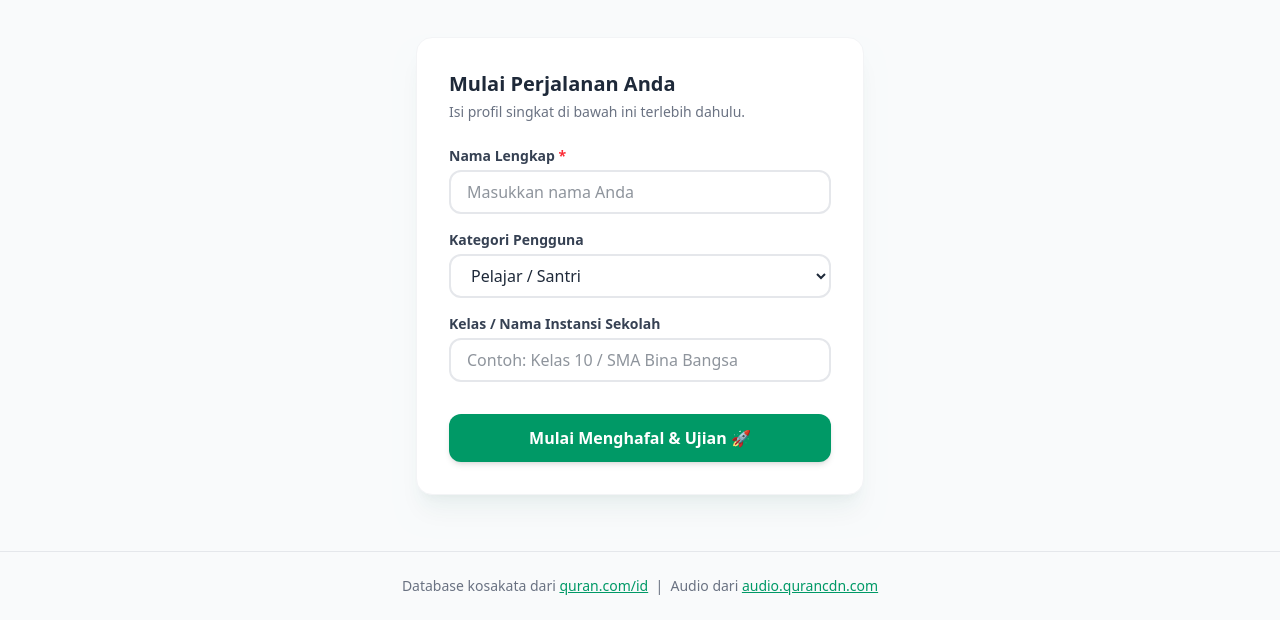
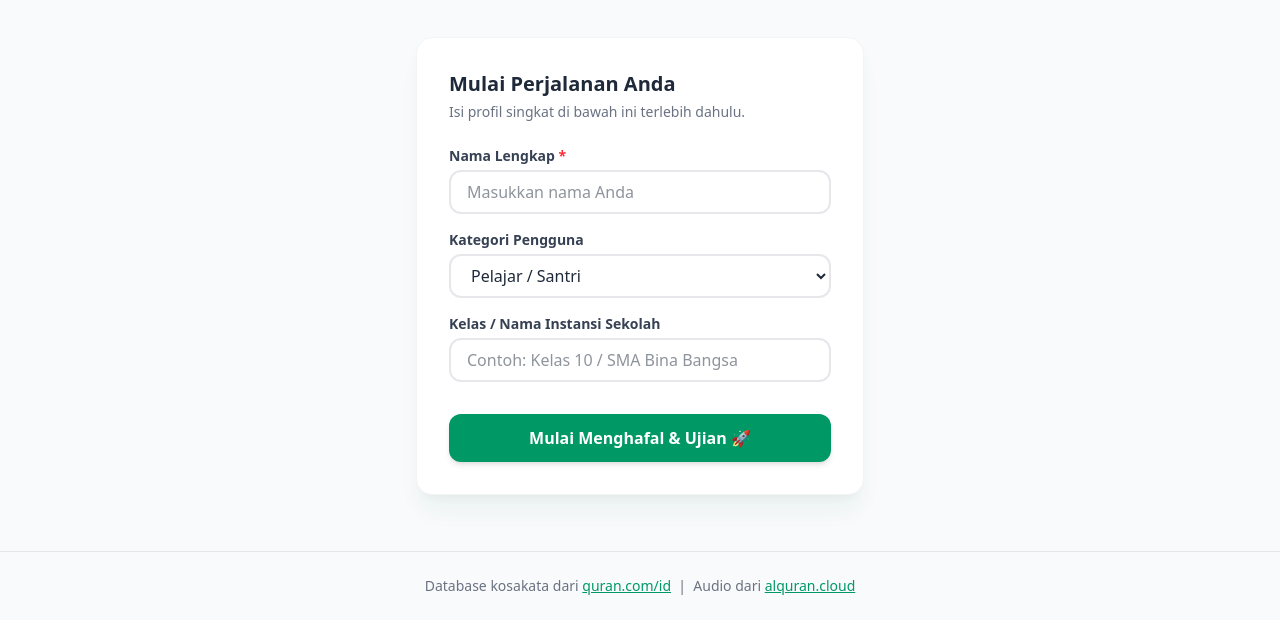
Before and after one commit to seribudigital/mufrodatquran, a website: page index.html in a window 1280 px wide. Shown: the part 209-829 px from the top of the page. Drawn offline with Linux system fonts and the light colour scheme.

Commit message:
fix: change audio source link to alquran.cloud because CDN root gives 404

```diff
--- a/index.html
+++ b/index.html
@@ -794,7 +794,7 @@
             Database kosakata dari
             <a href="https://quran.com/id" target="_blank" class="text-emerald-600 hover:text-emerald-700 font-medium transition underline">quran.com/id</a>
             &nbsp;|&nbsp; Audio dari
-            <a href="https://audio.qurancdn.com" target="_blank" class="text-emerald-600 hover:text-emerald-700 font-medium transition underline">audio.qurancdn.com</a>
+            <a href="https://alquran.cloud" target="_blank" class="text-emerald-600 hover:text-emerald-700 font-medium transition underline">alquran.cloud</a>
         </p>
     </footer>
 
```
